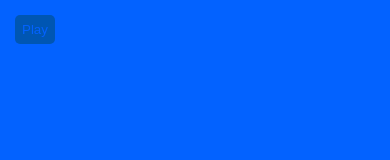
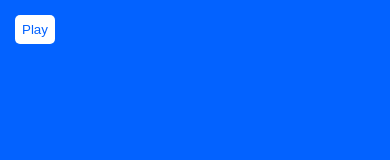
Before and after one commit to jungpark0/2025, a plain HTML site: page index.html in a window 390 px wide. In both pictures the pointer is over the button "Play". Drawn offline with Linux system fonts and the light colour scheme.

Commit message:
Add files via upload

```diff
--- a/style.css
+++ b/style.css
@@ -74,4 +74,8 @@ body {
         left: 5px;
         z-index: 2;
       }
+
+      #play-button:hover {
+        background-color: white;
+      }
 }
```
